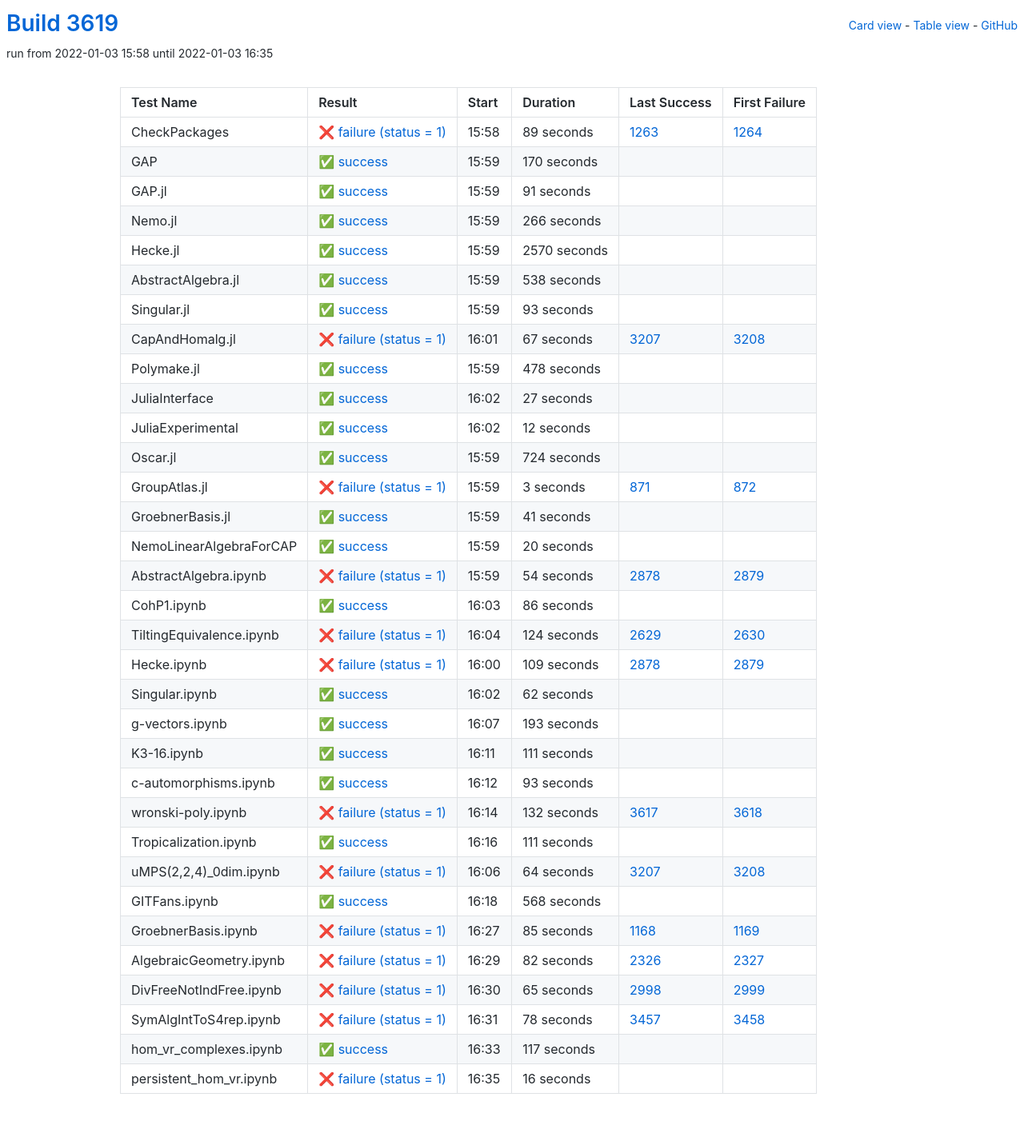
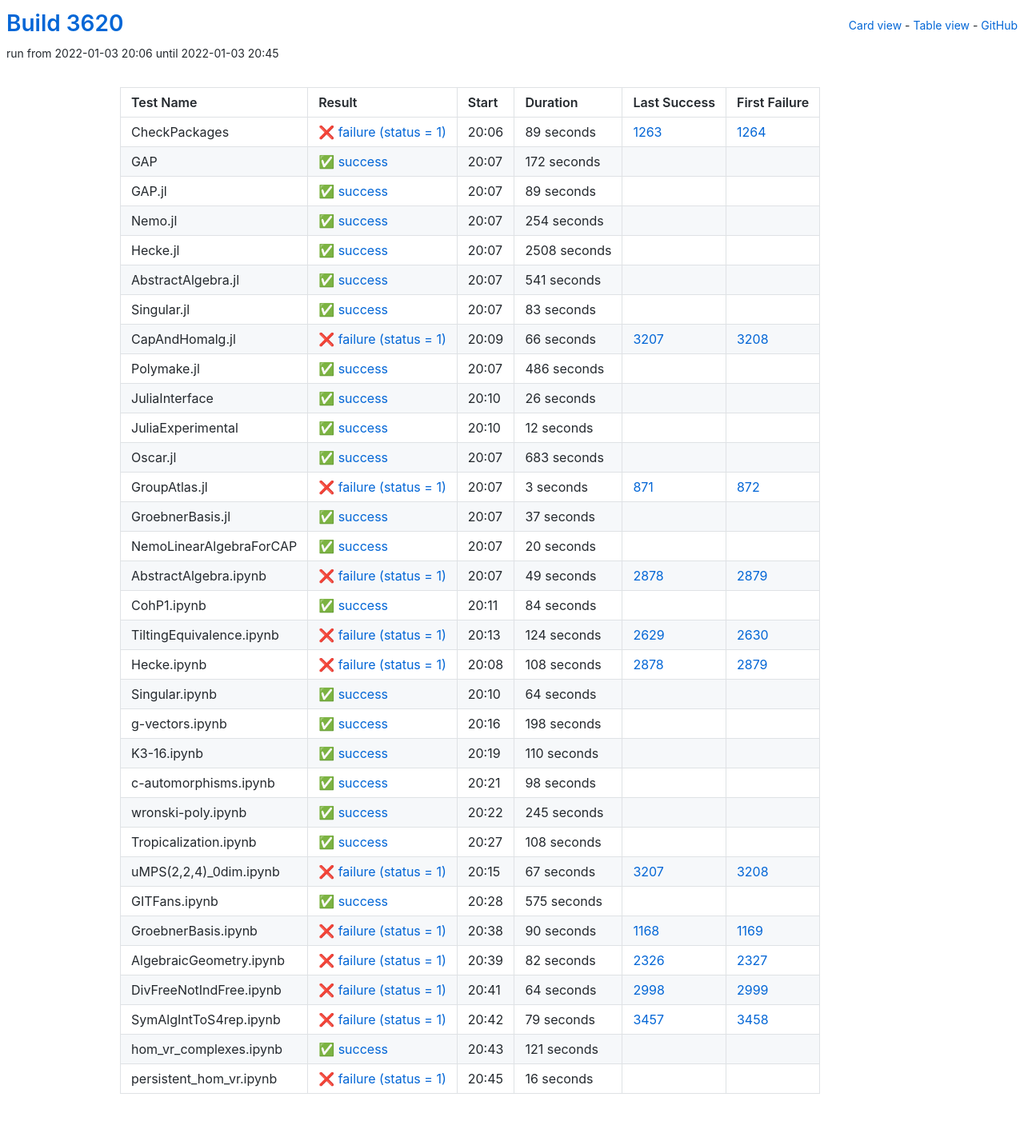
Before and after one commit to oscar-system/oscar-ci-status-stable, a Jekyll site: the page built from table.html, in a window 1280 px wide. Shown: the whole page at 80% size. Built offline with Jekyll 4.4.1, drawn with Linux system fonts in a browser that asks for light colours.

Commit message:
Build #3620

```diff
--- a/_data/ci.yml
+++ b/_data/ci.yml
@@ -1,6 +1,6 @@
 ---
-build: 3619
-build_url: https://oscarci.mathematik.uni-kl.de/job/oscar-stable/3619/
+build: 3620
+build_url: https://oscarci.mathematik.uni-kl.de/job/oscar-stable/3620/
 job: oscar-stable
 organization: oscar-system
 repo: oscar-ci-status-stable
@@ -8,8 +8,8 @@ repourl: https://github.com/oscar-system/oscar-ci-status-stable
 tests:
 - name: CheckPackages
   id: checkpackages
-  log: https://oscarci.mathematik.uni-kl.de/job/oscar-stable/3619/artifact/logs/build-3619/CheckPackages.log
-  start: 2022-01-03 15:58
+  log: https://oscarci.mathematik.uni-kl.de/job/oscar-stable/3620/artifact/logs/build-3620/CheckPackages.log
+  start: 2022-01-03 20:06
   success: false
   exitcode: 1
   status: failure
@@ -20,116 +20,116 @@ tests:
   first_failure_url: https://oscarci.mathematik.uni-kl.de/job/oscar-stable/1264/
 - name: GAP
   id: gap
-  log: https://oscarci.mathematik.uni-kl.de/job/oscar-stable/3619/artifact/logs/build-3619/GAP.log
-  start: 2022-01-03 15:59
+  log: https://oscarci.mathematik.uni-kl.de/job/oscar-stable/3620/artifact/logs/build-3620/GAP.log
+  start: 2022-01-03 20:07
   success: true
   exitcode: 0
   status: success
-  duration: 170
+  duration: 172
   last_success: false
   last_success_url:
   first_failure: false
   first_failure_url:
 - name: GAP.jl
   id: gap-jl
-  log: https://oscarci.mathematik.uni-kl.de/job/oscar-stable/3619/artifact/logs/build-3619/GAP.jl.log
-  start: 2022-01-03 15:59
+  log: https://oscarci.mathematik.uni-kl.de/job/oscar-stable/3620/artifact/logs/build-3620/GAP.jl.log
+  start: 2022-01-03 20:07
   success: true
   exitcode: 0
   status: success
-  duration: 91
+  duration: 89
   last_success: false
   last_success_url:
   first_failure: false
   first_failure_url:
 - name: Nemo.jl
   id: nemo-jl
-  log: https://oscarci.mathematik.uni-kl.de/job/oscar-stable/3619/artifact/logs/build-3619/Nemo.jl.log
-  start: 2022-01-03 15:59
+  log: https://oscarci.mathematik.uni-kl.de/job/oscar-stable/3620/artifact/logs/build-3620/Nemo.jl.log
+  start: 2022-01-03 20:07
   success: true
   exitcode: 0
   status: success
-  duration: 266
+  duration: 254
   last_success: false
   last_success_url:
   first_failure: false
   first_failure_url:
 - name: Hecke.jl
   id: hecke-jl
-  log: https://oscarci.mathematik.uni-kl.de/job/oscar-stable/3619/artifact/logs/build-3619/Hecke.jl.log
-  start: 2022-01-03 15:59
+  log: https://oscarci.mathematik.uni-kl.de/job/oscar-stable/3620/artifact/logs/build-3620/Hecke.jl.log
+  start: 2022-01-03 20:07
   success: true
   exitcode: 0
   status: success
-  duration: 2570
+  duration: 2508
   last_success: false
   last_success_url:
   first_failure: false
   first_failure_url:
 - name: AbstractAlgebra.jl
   id: abstractalgebra-jl
-  log: https://oscarci.mathematik.uni-kl.de/job/oscar-stable/3619/artifact/logs/build-3619/AbstractAlgebra.jl.log
-  start: 2022-01-03 15:59
+  log: https://oscarci.mathematik.uni-kl.de/job/oscar-stable/3620/artifact/logs/build-3620/AbstractAlgebra.jl.log
+  start: 2022-01-03 20:07
   success: true
   exitcode: 0
   status: success
-  duration: 538
+  duration: 541
   last_success: false
   last_success_url:
   first_failure: false
   first_failure_url:
 - name: Singular.jl
   id: singular-jl
-  log: https://oscarci.mathematik.uni-kl.de/job/oscar-stable/3619/artifact/logs/build-3619/Singular.jl.log
-  start: 2022-01-03 15:59
+  log: https://oscarci.mathematik.uni-kl.de/job/oscar-stable/3620/artifact/logs/build-3620/Singular.jl.log
+  start: 2022-01-03 20:07
   success: true
   exitcode: 0
   status: success
-  duration: 93
+  duration: 83
   last_success: false
   last_success_url:
   first_failure: false
   first_failure_url:
 - name: CapAndHomalg.jl
   id: capandhomalg-jl
-  log: https://oscarci.mathematik.uni-kl.de/job/oscar-stable/3619/artifact/logs/build-3619/CapAndHomalg.jl.log
-  start: 2022-01-03 16:01
+  log: https://oscarci.mathematik.uni-kl.de/job/oscar-stable/3620/artifact/logs/build-3620/CapAndHomalg.jl.log
+  start: 2022-01-03 20:09
   success: false
   exitcode: 1
   status: failure
-  duration: 67
+  duration: 66
   last_success: 3207
   last_success_url: https://oscarci.mathematik.uni-kl.de/job/oscar-stable/3207/
   first_failure: 3208
   first_failure_url: https://oscarci.mathematik.uni-kl.de/job/oscar-stable/3208/
 - name: Polymake.jl
   id: polymake-jl
-  log: https://oscarci.mathematik.uni-kl.de/job/oscar-stable/3619/artifact/logs/build-3619/Polymake.jl.log
-  start: 2022-01-03 15:59
+  log: https://oscarci.mathematik.uni-kl.de/job/oscar-stable/3620/artifact/logs/build-3620/Polymake.jl.log
+  start: 2022-01-03 20:07
   success: true
   exitcode: 0
   status: success
-  duration: 478
+  duration: 486
   last_success: false
   last_success_url:
   first_failure: false
   first_failure_url:
 - name: JuliaInterface
   id: juliainterface
-  log: https://oscarci.mathematik.uni-kl.de/job/oscar-stable/3619/artifact/logs/build-3619/JuliaInterface.log
-  start: 2022-01-03 16:02
+  log: https://oscarci.mathematik.uni-kl.de/job/oscar-stable/3620/artifact/logs/build-3620/JuliaInterface.log
+  start: 2022-01-03 20:10
   success: true
   exitcode: 0
   status: success
-  duration: 27
+  duration: 26
   last_success: false
   last_success_url:
   first_failure: false
   first_failure_url:
 - name: JuliaExperimental
   id: juliaexperimental
-  log: https://oscarci.mathematik.uni-kl.de/job/oscar-stable/3619/artifact/logs/build-3619/JuliaExperimental.log
-  start: 2022-01-03 16:02
+  log: https://oscarci.mathematik.uni-kl.de/job/oscar-stable/3620/artifact/logs/build-3620/JuliaExperimental.log
+  start: 2022-01-03 20:10
   success: true
   exitcode: 0
   status: success
@@ -140,20 +140,20 @@ tests:
   first_failure_url:
 - name: Oscar.jl
   id: oscar-jl
-  log: https://oscarci.mathematik.uni-kl.de/job/oscar-stable/3619/artifact/logs/build-3619/Oscar.jl.log
-  start: 2022-01-03 15:59
+  log: https://oscarci.mathematik.uni-kl.de/job/oscar-stable/3620/artifact/logs/build-3620/Oscar.jl.log
+  start: 2022-01-03 20:07
   success: true
   exitcode: 0
   status: success
-  duration: 724
+  duration: 683
   last_success: false
   last_success_url:
   first_failure: false
   first_failure_url:
 - name: GroupAtlas.jl
   id: groupatlas-jl
-  log: https://oscarci.mathematik.uni-kl.de/job/oscar-stable/3619/artifact/logs/build-3619/GroupAtlas.jl.log
-  start: 2022-01-03 15:59
+  log: https://oscarci.mathematik.uni-kl.de/job/oscar-stable/3620/artifact/logs/build-3620/GroupAtlas.jl.log
+  start: 2022-01-03 20:07
   success: false
   exitcode: 1
   status: failure
@@ -164,20 +164,20 @@ tests:
   first_failure_url: https://oscarci.mathematik.uni-kl.de/job/oscar-stable/872/
 - name: GroebnerBasis.jl
   id: groebnerbasis-jl
-  log: https://oscarci.mathematik.uni-kl.de/job/oscar-stable/3619/artifact/logs/build-3619/GroebnerBasis.jl.log
-  start: 2022-01-03 15:59
+  log: https://oscarci.mathematik.uni-kl.de/job/oscar-stable/3620/artifact/logs/build-3620/GroebnerBasis.jl.log
+  start: 2022-01-03 20:07
   success: true
   exitcode: 0
   status: success
-  duration: 41
+  duration: 37
   last_success: false
   last_success_url:
   first_failure: false
   first_failure_url:
 - name: NemoLinearAlgebraForCAP
   id: nemolinearalgebraforcap
-  log: https://oscarci.mathematik.uni-kl.de/job/oscar-stable/3619/artifact/logs/build-3619/NemoLinearAlgebraForCAP.log
-  start: 2022-01-03 15:59
+  log: https://oscarci.mathematik.uni-kl.de/job/oscar-stable/3620/artifact/logs/build-3620/NemoLinearAlgebraForCAP.log
+  start: 2022-01-03 20:07
   success: true
   exitcode: 0
   status: success
@@ -188,32 +188,32 @@ tests:
   first_failure_url:
 - name: AbstractAlgebra.ipynb
   id: abstractalgebra-ipynb
-  log: https://oscarci.mathematik.uni-kl.de/job/oscar-stable/3619/artifact/logs/build-3619/AbstractAlgebra.ipynb.log
-  start: 2022-01-03 15:59
+  log: https://oscarci.mathematik.uni-kl.de/job/oscar-stable/3620/artifact/logs/build-3620/AbstractAlgebra.ipynb.log
+  start: 2022-01-03 20:07
   success: false
   exitcode: 1
   status: failure
-  duration: 54
+  duration: 49
   last_success: 2878
   last_success_url: https://oscarci.mathematik.uni-kl.de/job/oscar-stable/2878/
   first_failure: 2879
   first_failure_url: https://oscarci.mathematik.uni-kl.de/job/oscar-stable/2879/
 - name: CohP1.ipynb
   id: cohp1-ipynb
-  log: https://oscarci.mathematik.uni-kl.de/job/oscar-stable/3619/artifact/logs/build-3619/CohP1.ipynb.log
-  start: 2022-01-03 16:03
+  log: https://oscarci.mathematik.uni-kl.de/job/oscar-stable/3620/artifact/logs/build-3620/CohP1.ipynb.log
+  start: 2022-01-03 20:11
   success: true
   exitcode: 0
   status: success
-  duration: 86
+  duration: 84
   last_success: false
   last_success_url:
   first_failure: false
   first_failure_url:
 - name: TiltingEquivalence.ipynb
   id: tiltingequivalence-ipynb
-  log: https://oscarci.mathematik.uni-kl.de/job/oscar-stable/3619/artifact/logs/build-3619/TiltingEquivalence.ipynb.log
-  start: 2022-01-03 16:04
+  log: https://oscarci.mathematik.uni-kl.de/job/oscar-stable/3620/artifact/logs/build-3620/TiltingEquivalence.ipynb.log
+  start: 2022-01-03 20:13
   success: false
   exitcode: 1
   status: failure
@@ -224,128 +224,128 @@ tests:
   first_failure_url: https://oscarci.mathematik.uni-kl.de/job/oscar-stable/2630/
 - name: Hecke.ipynb
   id: hecke-ipynb
-  log: https://oscarci.mathematik.uni-kl.de/job/oscar-stable/3619/artifact/logs/build-3619/Hecke.ipynb.log
-  start: 2022-01-03 16:00
+  log: https://oscarci.mathematik.uni-kl.de/job/oscar-stable/3620/artifact/logs/build-3620/Hecke.ipynb.log
+  start: 2022-01-03 20:08
   success: false
   exitcode: 1
   status: failure
-  duration: 109
+  duration: 108
   last_success: 2878
   last_success_url: https://oscarci.mathematik.uni-kl.de/job/oscar-stable/2878/
   first_failure: 2879
   first_failure_url: https://oscarci.mathematik.uni-kl.de/job/oscar-stable/2879/
 - name: Singular.ipynb
   id: singular-ipynb
-  log: https://oscarci.mathematik.uni-kl.de/job/oscar-stable/3619/artifact/logs/build-3619/Singular.ipynb.log
-  start: 2022-01-03 16:02
+  log: https://oscarci.mathematik.uni-kl.de/job/oscar-stable/3620/artifact/logs/build-3620/Singular.ipynb.log
+  start: 2022-01-03 20:10
   success: true
   exitcode: 0
   status: success
-  duration: 62
+  duration: 64
   last_success: false
   last_success_url:
   first_failure: false
   first_failure_url:
 - name: g-vectors.ipynb
   id: g-vectors-ipynb
-  log: https://oscarci.mathematik.uni-kl.de/job/oscar-stable/3619/artifact/logs/build-3619/g-vectors.ipynb.log
-  start: 2022-01-03 16:07
+  log: https://oscarci.mathematik.uni-kl.de/job/oscar-stable/3620/artifact/logs/build-3620/g-vectors.ipynb.log
+  start: 2022-01-03 20:16
   success: true
   exitcode: 0
   status: success
-  duration: 193
+  duration: 198
   last_success: false
   last_success_url:
   first_failure: false
   first_failure_url:
 - name: K3-16.ipynb
   id: k3-16-ipynb
-  log: https://oscarci.mathematik.uni-kl.de/job/oscar-stable/3619/artifact/logs/build-3619/K3-16.ipynb.log
-  start: 2022-01-03 16:11
+  log: https://oscarci.mathematik.uni-kl.de/job/oscar-stable/3620/artifact/logs/build-3620/K3-16.ipynb.log
+  start: 2022-01-03 20:19
   success: true
   exitcode: 0
   status: success
-  duration: 111
+  duration: 110
   last_success: false
   last_success_url:
   first_failure: false
   first_failure_url:
 - name: c-automorphisms.ipynb
   id: c-automorphisms-ipynb
-  log: https://oscarci.mathematik.uni-kl.de/job/oscar-stable/3619/artifact/logs/build-3619/c-automorphisms.ipynb.log
-  start: 2022-01-03 16:12
+  log: https://oscarci.mathematik.uni-kl.de/job/oscar-stable/3620/artifact/logs/build-3620/c-automorphisms.ipynb.log
+  start: 2022-01-03 20:21
   success: true
   exitcode: 0
   status: success
-  duration: 93
+  duration: 98
   last_success: false
   last_success_url:
   first_failure: false
   first_failure_url:
 - name: wronski-poly.ipynb
   id: wronski-poly-ipynb
-  log: https://oscarci.mathematik.uni-kl.de/job/oscar-stable/3619/artifact/logs/build-3619/wronski-poly.ipynb.log
-  start: 2022-01-03 16:14
-  success: false
-  exitcode: 1
-  status: failure
-  duration: 132
-  last_success: 3617
-  last_success_url: https://oscarci.mathematik.uni-kl.de/job/oscar-stable/3617/
-  first_failure: 3618
-  first_failure_url: https://oscarci.mathematik.uni-kl.de/job/oscar-stable/3618/
-- name: Tropicalization.ipynb
-  id: tropicalization-ipynb
-  log: https://oscarci.mathematik.uni-kl.de/job/oscar-stable/3619/artifact/logs/build-3619/Tropicalization.ipynb.log
-  start: 2022-01-03 16:16
+  log: https://oscarci.mathematik.uni-kl.de/job/oscar-stable/3620/artifact/logs/build-3620/wronski-poly.ipynb.log
+  start: 2022-01-03 20:22
   success: true
   exitcode: 0
   status: success
-  duration: 111
+  duration: 245
+  last_success: false
+  last_success_url:
+  first_failure: false
+  first_failure_url:
+- name: Tropicalization.ipynb
+  id: tropicalization-ipynb
+  log: https://oscarci.mathematik.uni-kl.de/job/oscar-stable/3620/artifact/logs/build-3620/Tropicalization.ipynb.log
+  start: 2022-01-03 20:27
+  success: true
+  exitcode: 0
+  status: success
+  duration: 108
   last_success: false
   last_success_url:
   first_failure: false
   first_failure_url:
 - name: uMPS(2,2,4)_0dim.ipynb
   id: umps-2-2-4-0dim-ipynb
-  log: https://oscarci.mathematik.uni-kl.de/job/oscar-stable/3619/artifact/logs/build-3619/uMPS-2-2-4-_0dim.ipynb.log
-  start: 2022-01-03 16:06
+  log: https://oscarci.mathematik.uni-kl.de/job/oscar-stable/3620/artifact/logs/build-3620/uMPS-2-2-4-_0dim.ipynb.log
+  start: 2022-01-03 20:15
   success: false
   exitcode: 1
   status: failure
-  duration: 64
+  duration: 67
   last_success: 3207
   last_success_url: https://oscarci.mathematik.uni-kl.de/job/oscar-stable/3207/
   first_failure: 3208
   first_failure_url: https://oscarci.mathematik.uni-kl.de/job/oscar-stable/3208/
 - name: GITFans.ipynb
   id: gitfans-ipynb
-  log: https://oscarci.mathematik.uni-kl.de/job/oscar-stable/3619/artifact/logs/build-3619/GITFans.ipynb.log
-  start: 2022-01-03 16:18
+  log: https://oscarci.mathematik.uni-kl.de/job/oscar-stable/3620/artifact/logs/build-3620/GITFans.ipynb.log
+  start: 2022-01-03 20:28
   success: true
   exitcode: 0
   status: success
-  duration: 568
+  duration: 575
   last_success: false
   last_success_url:
   first_failure: false
   first_failure_url:
 - name: GroebnerBasis.ipynb
   id: groebnerbasis-ipynb
-  log: https://oscarci.mathematik.uni-kl.de/job/oscar-stable/3619/artifact/logs/build-3619/GroebnerBasis.ipynb.log
-  start: 2022-01-03 16:27
+  log: https://oscarci.mathematik.uni-kl.de/job/oscar-stable/3620/artifact/logs/build-3620/GroebnerBasis.ipynb.log
+  start: 2022-01-03 20:38
   success: false
   exitcode: 1
   status: failure
-  duration: 85
+  duration: 90
   last_success: 1168
   last_success_url: https://oscarci.mathematik.uni-kl.de/job/oscar-stable/1168/
   first_failure: 1169
   first_failure_url: https://oscarci.mathematik.uni-kl.de/job/oscar-stable/1169/
 - name: AlgebraicGeometry.ipynb
   id: algebraicgeometry-ipynb
-  log: https://oscarci.mathematik.uni-kl.de/job/oscar-stable/3619/artifact/logs/build-3619/AlgebraicGeometry.ipynb.log
-  start: 2022-01-03 16:29
+  log: https://oscarci.mathematik.uni-kl.de/job/oscar-stable/3620/artifact/logs/build-3620/AlgebraicGeometry.ipynb.log
+  start: 2022-01-03 20:39
   success: false
   exitcode: 1
   status: failure
@@ -356,44 +356,44 @@ tests:
   first_failure_url: https://oscarci.mathematik.uni-kl.de/job/oscar-stable/2327/
 - name: DivFreeNotIndFree.ipynb
   id: divfreenotindfree-ipynb
-  log: https://oscarci.mathematik.uni-kl.de/job/oscar-stable/3619/artifact/logs/build-3619/DivFreeNotIndFree.ipynb.log
-  start: 2022-01-03 16:30
+  log: https://oscarci.mathematik.uni-kl.de/job/oscar-stable/3620/artifact/logs/build-3620/DivFreeNotIndFree.ipynb.log
+  start: 2022-01-03 20:41
   success: false
   exitcode: 1
   status: failure
-  duration: 65
+  duration: 64
   last_success: 2998
   last_success_url: https://oscarci.mathematik.uni-kl.de/job/oscar-stable/2998/
   first_failure: 2999
   first_failure_url: https://oscarci.mathematik.uni-kl.de/job/oscar-stable/2999/
 - name: SymAlgIntToS4rep.ipynb
   id: symalginttos4rep-ipynb
-  log: https://oscarci.mathematik.uni-kl.de/job/oscar-stable/3619/artifact/logs/build-3619/SymAlgIntToS4rep.ipynb.log
-  start: 2022-01-03 16:31
+  log: https://oscarci.mathematik.uni-kl.de/job/oscar-stable/3620/artifact/logs/build-3620/SymAlgIntToS4rep.ipynb.log
+  start: 2022-01-03 20:42
   success: false
   exitcode: 1
   status: failure
-  duration: 78
+  duration: 79
   last_success: 3457
   last_success_url: https://oscarci.mathematik.uni-kl.de/job/oscar-stable/3457/
   first_failure: 3458
   first_failure_url: https://oscarci.mathematik.uni-kl.de/job/oscar-stable/3458/
 - name: hom_vr_complexes.ipynb
   id: hom-vr-complexes-ipynb
-  log: https://oscarci.mathematik.uni-kl.de/job/oscar-stable/3619/artifact/logs/build-3619/hom_vr_complexes.ipynb.log
-  start: 2022-01-03 16:33
+  log: https://oscarci.mathematik.uni-kl.de/job/oscar-stable/3620/artifact/logs/build-3620/hom_vr_complexes.ipynb.log
+  start: 2022-01-03 20:43
   success: true
   exitcode: 0
   status: success
-  duration: 117
+  duration: 121
   last_success: false
   last_success_url:
   first_failure: false
   first_failure_url:
 - name: persistent_hom_vr.ipynb
   id: persistent-hom-vr-ipynb
-  log: https://oscarci.mathematik.uni-kl.de/job/oscar-stable/3619/artifact/logs/build-3619/persistent_hom_vr.ipynb.log
-  start: 2022-01-03 16:35
+  log: https://oscarci.mathematik.uni-kl.de/job/oscar-stable/3620/artifact/logs/build-3620/persistent_hom_vr.ipynb.log
+  start: 2022-01-03 20:45
   success: false
   exitcode: 1
   status: failure
```
Also changed, not shown: README.md.
